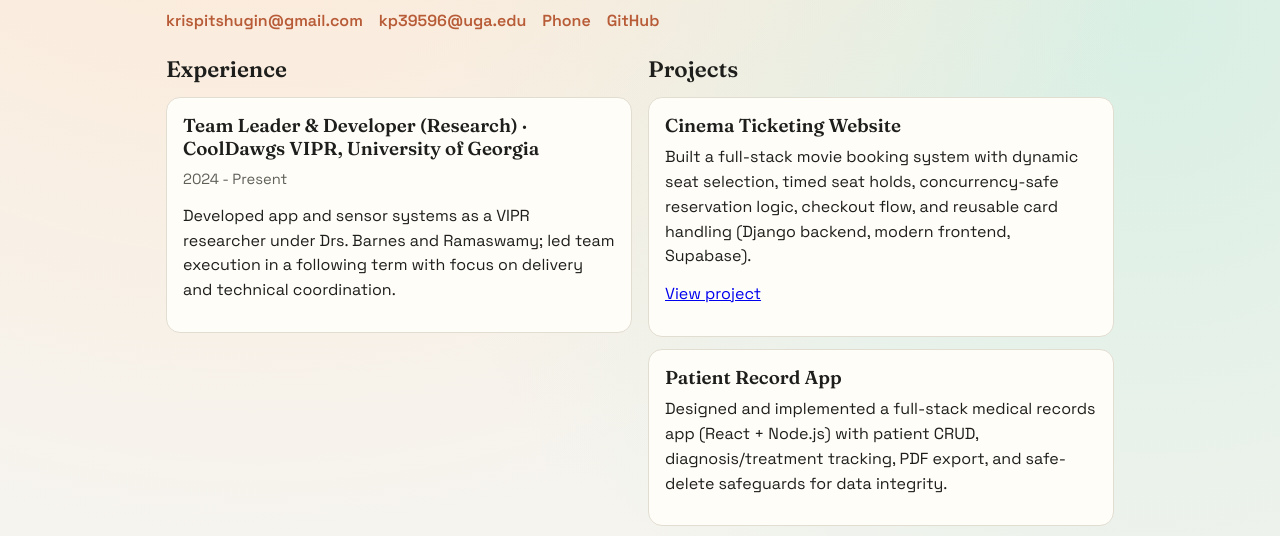
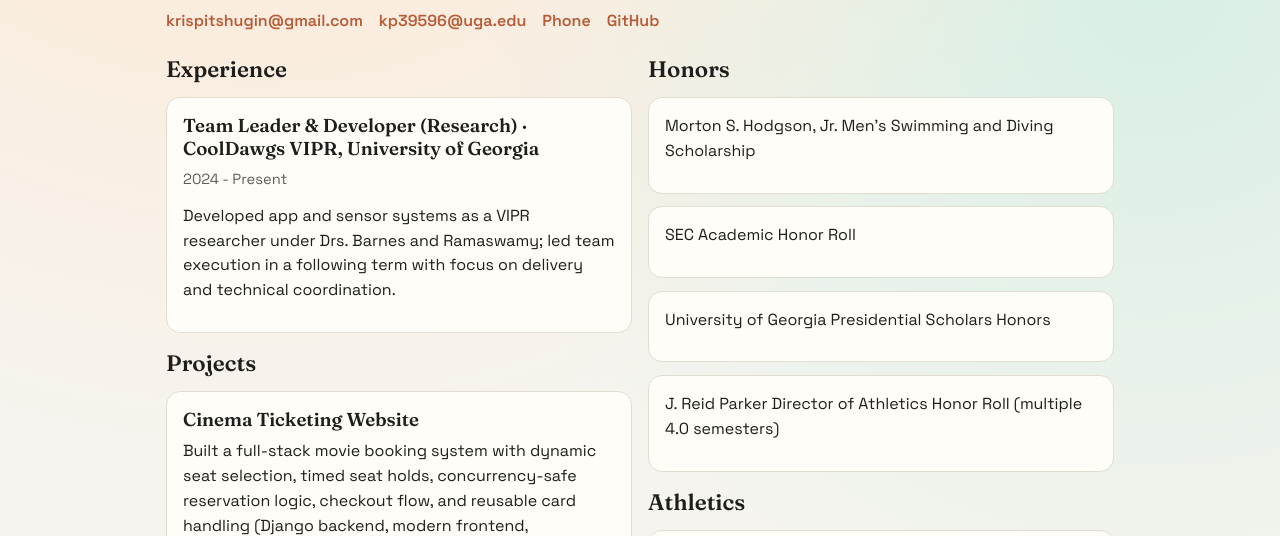
Before and after one commit to Kris1807/Personal-Website, a plain HTML site: page index.html in a window 1280 px wide. Shown: the part 234-770 px from the top of the page. Drawn offline with Linux system fonts and the light colour scheme.

Commit message:
Remove section gap with masonry-style column layout

```diff
--- a/styles.css
+++ b/styles.css
@@ -61,9 +61,13 @@ p {
   max-width: 980px;
   margin: 0 auto 3rem;
   padding: 0 1rem;
-  display: grid;
-  gap: 1rem;
-  grid-template-columns: repeat(2, minmax(0, 1fr));
+  column-count: 2;
+  column-gap: 1rem;
+}
+
+.grid > section {
+  break-inside: avoid;
+  margin-bottom: 1rem;
 }
 
 .card {
@@ -94,5 +98,5 @@ p {
 }
 
 @media (max-width: 780px) {
-  .grid { grid-template-columns: 1fr; }
+  .grid { column-count: 1; }
 }
```
